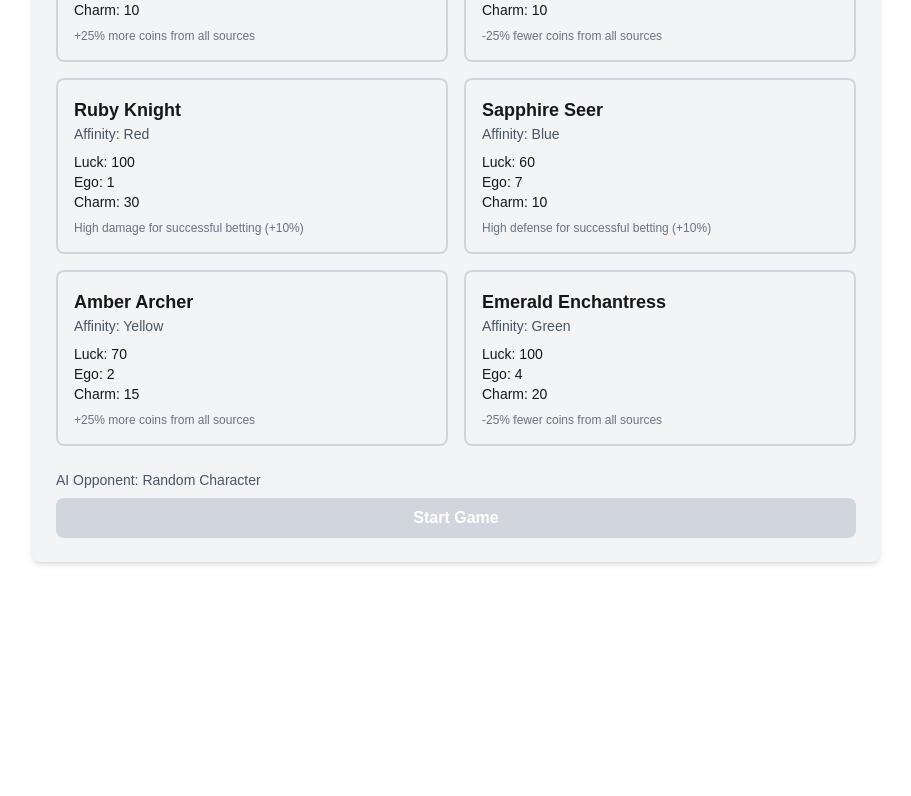
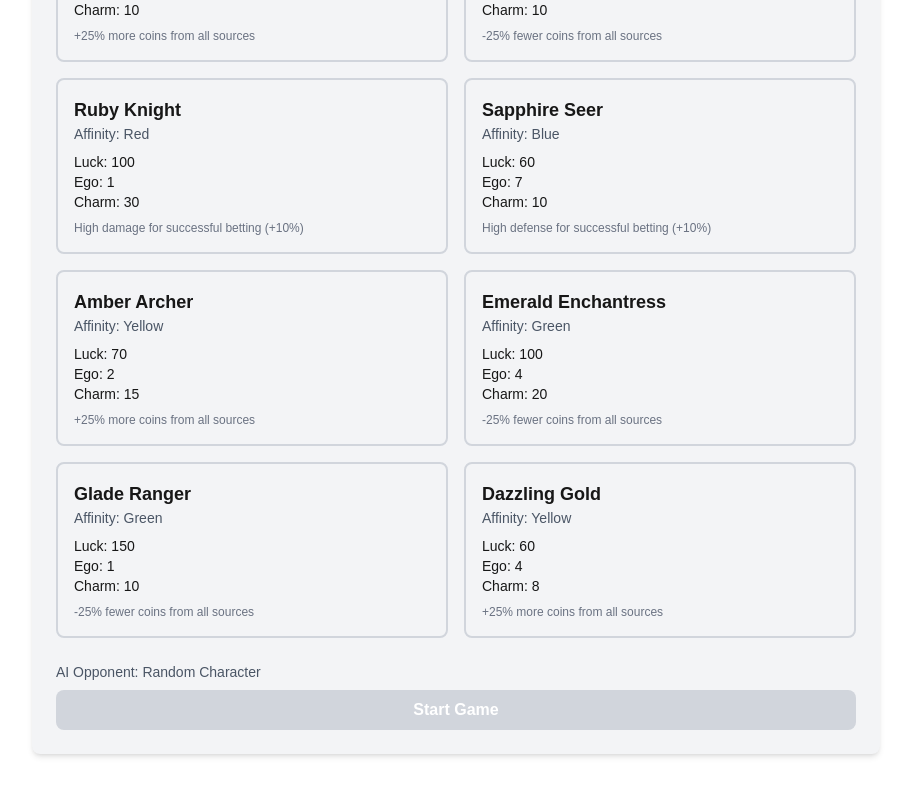
Before and after one commit to m-ku66/Enchante-MVP, a Next.js app: page / in a window 1280 px wide. Shown: the part 466-1262 px from the top of the page, without its empty margins (184-1095 px from the left). Before the commit the page ends 1076 px from the top, so only its background shows below. Built offline with nearby package versions, Linux system fonts and the light colour scheme.

Commit message:
added new characters

```diff
--- a/app/page.jsx
+++ b/app/page.jsx
@@ -16,6 +16,8 @@ const CHARACTERS = {
   "Sapphire Seer": { affinity: "Blue", luck: 60, ego: 7, charm: 10 },
   "Amber Archer": { affinity: "Yellow", luck: 70, ego: 2, charm: 15 },
   "Emerald Enchantress": { affinity: "Green", luck: 100, ego: 4, charm: 20 },
+  "Glade Ranger": { affinity: "Green", luck: 150, ego: 1, charm: 10 },
+  "Dazzling Gold": { affinity: "Yellow", luck: 60, ego: 4, charm: 8 },
 };
 
 // Create deck with special cards
```
